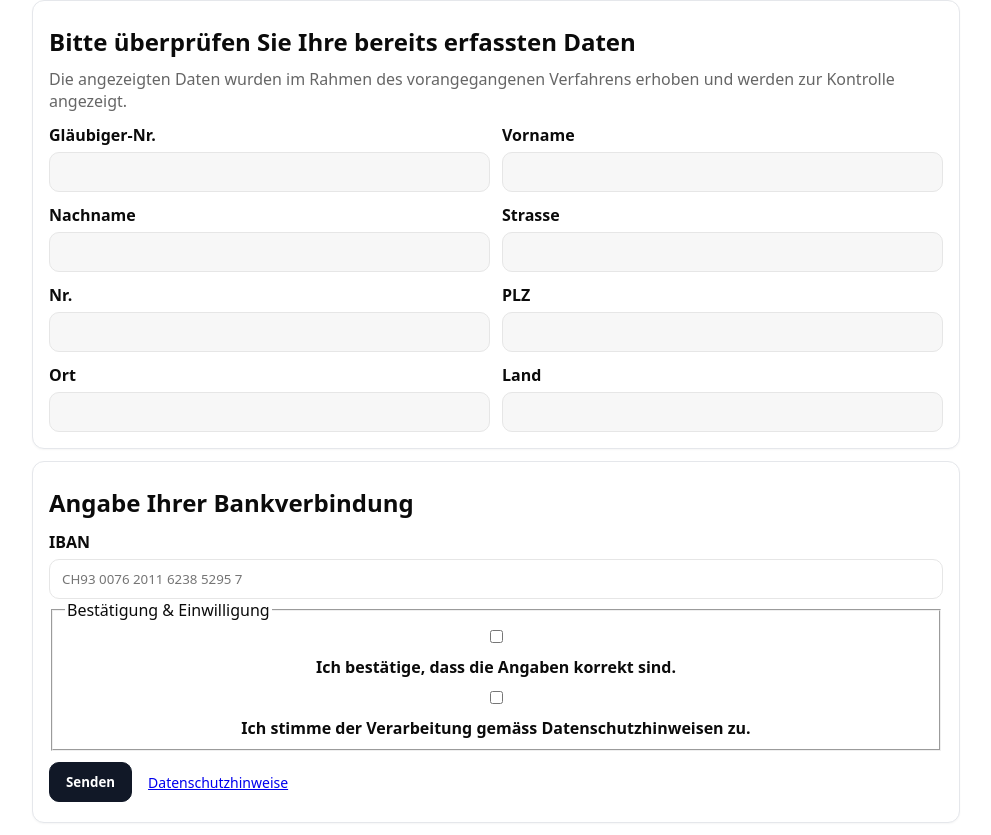
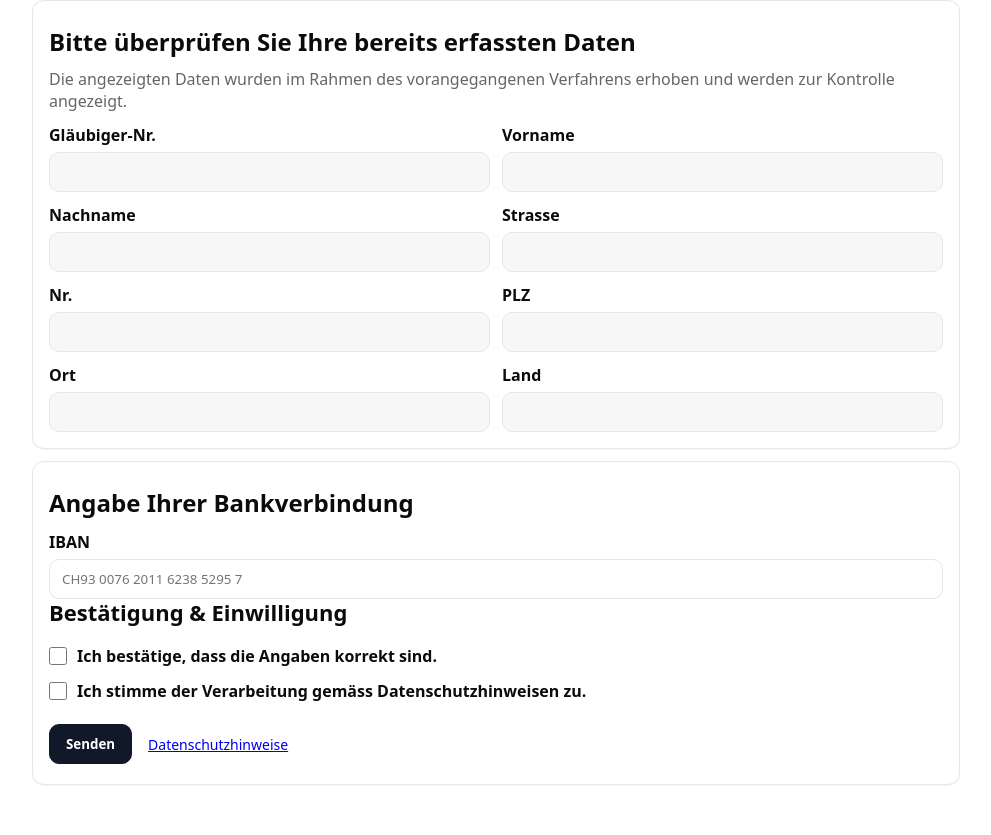
Before and after one commit to oroquest/iban-clean, a website: page index.html in a window 1280 px wide. Shown: the part 72-907 px from the top of the page, without its empty margins (144-1135 px from the left). After the commit the page ends 869 px from the top, so only its background shows below. Drawn offline with Linux system fonts and the light colour scheme; no server answers.

Commit message:
Update brand.css

```diff
--- a/brand.css
+++ b/brand.css
@@ -1,4 +1,3 @@
-
 /* Topbar: keep HTML untouched, align logo + language above the first card */
 .topbar{
   max-width: 960px;
@@ -39,10 +38,45 @@ label{ display:flex; flex-direction:column; gap:6px }
 input[disabled]{ background:#f7f7f7; color:#111; }
 input, select{ border-radius:10px; }
 
-/* Consent row */
-.consents{ display:flex; flex-direction:column; gap:10px }
-.consents .checkline{ display:flex; align-items:center; gap:10px; }
-.actions{ display:flex; align-items:center; gap:16px; margin-top:8px }
+/* Consent block — VERIFY look & feel (no HTML changes) */
+.consents > legend{
+  font-size: 22px !important;     /* same as H2 */
+  line-height: 1.25 !important;
+  font-weight: 700 !important;
+  margin: 8px 0 12px !important;
+  padding: 0 !important;
+}
+.consents{
+  border: 0 !important;
+  background: transparent !important;
+  padding: 0 !important;
+  margin: 0 !important;
+  box-shadow: none !important;
+}
+.consents label,
+.consents .checkline,
+.consents .checkbox{
+  display: flex !important;
+  flex-direction: row !important;
+  align-items: center !important;
+  gap: 10px !important;
+  background: transparent !important;
+  border: 0 !important;
+  box-shadow: none !important;
+  padding: 6px 0 !important;
+}
+.consents input[type="checkbox"]{
+  width: 18px !important;
+  height: 18px !important;
+  margin: 0 !important;
+}
+.consents label span{
+  line-height: 1.45 !important;
+}
+#consentErr{ margin-top: 6px !important; }
+
+/* Actions / primary button */
+.actions{ display:flex; align-items:center; gap:16px; margin-top:12px }
 .btn-primary{
   background:#111827; color:#fff; border:1px solid #111827;
   border-radius:10px; padding:10px 16px; font-weight:600; cursor:pointer;
```
